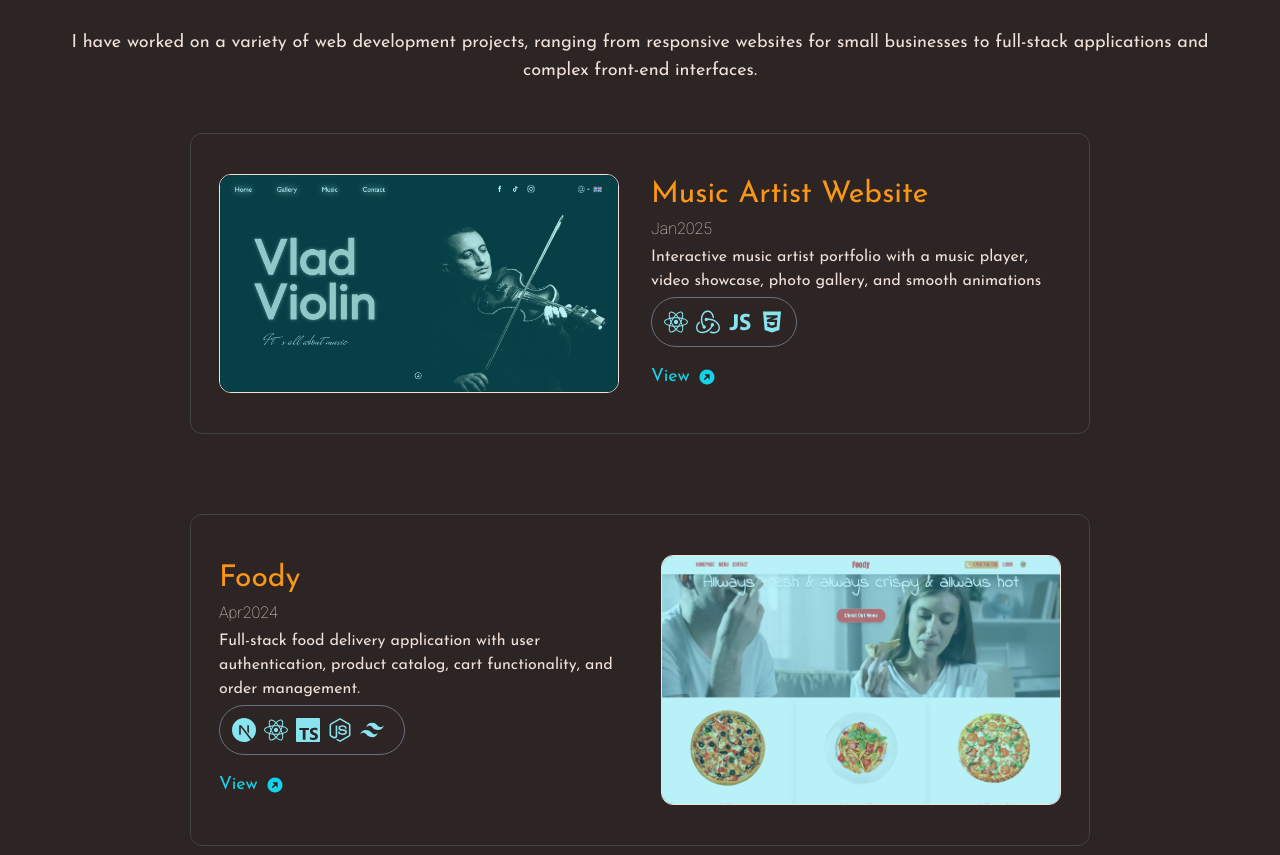
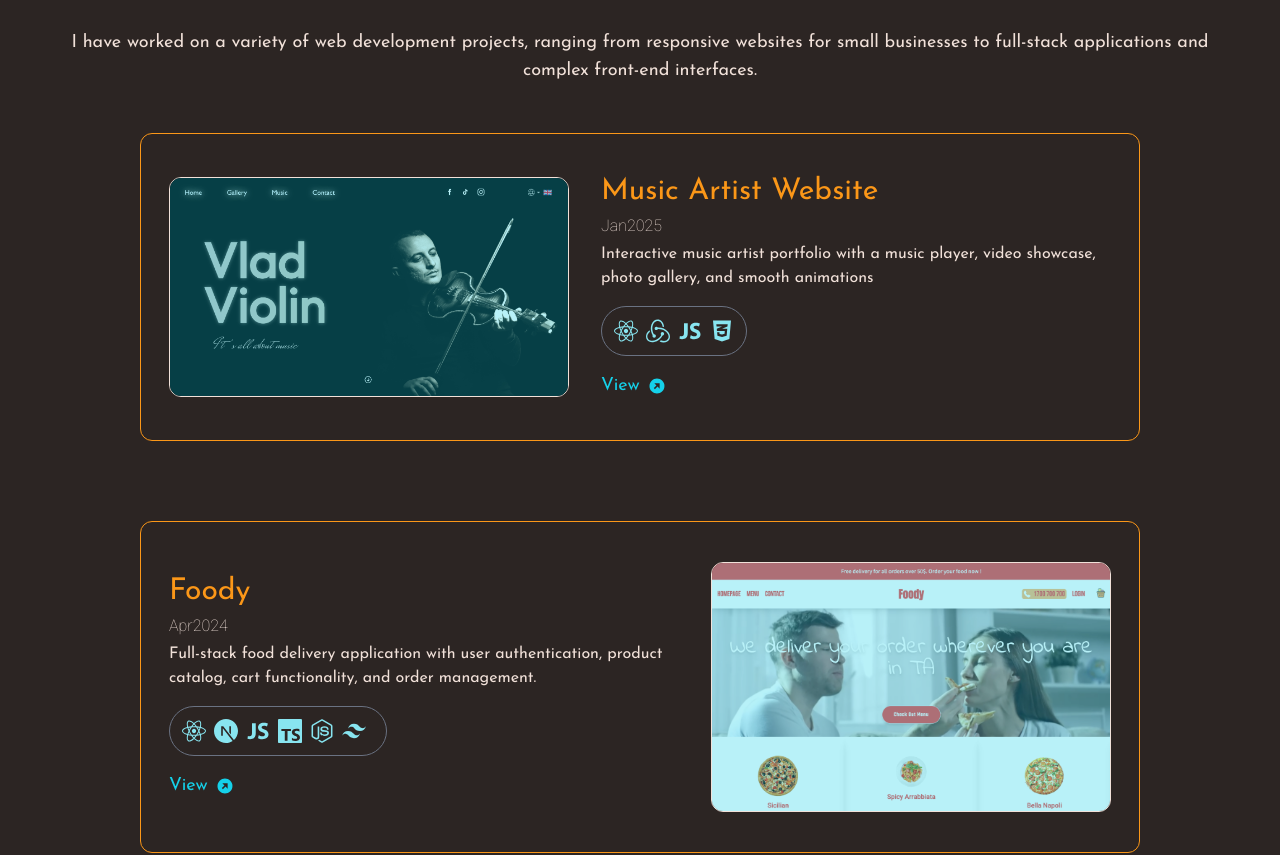
Before and after one commit to nightshiftmaster/developer-portfolio, a React (Vite) app: page / in a window 1280 px wide. Shown: the part 2900-3755 px from the top of the page. Built offline with nearby package versions, Linux system fonts and the light colour scheme; a web font is replaced by a local one.

Commit message:
update fotos projects

```diff
--- a/src/assets/constants.js
+++ b/src/assets/constants.js
@@ -47,8 +47,9 @@ export const projects = [
     description:
       "Full-stack food delivery application with user authentication, product catalog, cart functionality, and order management.",
     stack: [
+      "React",
       "Next.js",
-      "React",
+      "JavaScript",
       "TypeScript",
       "Node.js",
       "Tailwindcss",
@@ -64,10 +65,11 @@ export const projects = [
     description:
       "Full-stack e-commerce platform with user authentication, product search, and cart functionality.",
     stack: [
+      "React",
       "Next.js",
-      "React",
+      "JavaScript",
+      "TypeScript",
       "Redux",
-      "TypeScript",
       "Node.js",
       "Tailwindcss",
       "MongoDB",
@@ -83,8 +85,9 @@ export const projects = [
       "Full-stack music streaming application with genre and artist exploration, real-time charts, search functionality, audio player and responsive design.",
     stack: [
       "React",
+      "JavaScript",
+      "Redux",
       "Express.js",
-      "Redux",
       "Node.js",
       "Tailwindcss",
       "MongoDB",
@@ -98,7 +101,7 @@ export const projects = [
     year: "Oct2023",
     description:
       "Portfolio website with project showcase, blog, and contact form.",
-    stack: ["Next.js", "React", "TypeScript", "Tailwindcss"],
+    stack: ["React", "Next.js", "JavaScript", "TypeScript", "Tailwindcss"],
     image: "/images/portfolimix.png",
     align: "left",
     link: "https://github.com/nightshiftmaster/Portfolimix-app",
--- a/src/components/projectsSection/ProjectsMain.jsx
+++ b/src/components/projectsSection/ProjectsMain.jsx
@@ -7,7 +7,7 @@ export const ProjectsMain = () => {
   return (
     <div id="projects" className="max-w-[1200px] mx-auto px-4 ">
       <ProjectsText />
-      <div className="flex flex-col gap-20 max-w-[900px] mx-auto mt-12">
+      <div className="flex flex-col gap-20 max-w-[1000px] mx-auto mt-12">
         {projects.map((item, index) => {
           return <SingleProject key={index} {...item} />;
         })}
--- a/src/components/projectsSection/SingleProject.jsx
+++ b/src/components/projectsSection/SingleProject.jsx
@@ -6,11 +6,11 @@ export const SingleProject = ({ ...item }) => {
   const { title, year, description, stack, image, link, align } = item;
   return (
     <div
-      className={`flex w-full flex-col-reverse items-center  border-darkgrey border py-10 px-7 rounded-xl gap-8 ${
+      className={`flex w-full flex-col-reverse items-center  border-orange border  py-10 px-7 rounded-xl gap-8 ${
         align === "left" ? "md:flex-row-reverse" : "md:flex-row"
       } justify-end`}
     >
-      <div className="md:w-[40vw] w-[80vw]  flex flex-col gap-1">
+      <div className=" flex flex-col gap-1">
         <h2 className="md:text-3xl text-2xl md:text-left text-center text-orange">
           {title}
         </h2>
@@ -20,7 +20,7 @@ export const SingleProject = ({ ...item }) => {
           {year}
         </h2>
         <p className="text-white md:text-left text-center ">{description}</p>
-        <div className="m-auto md:m-0  flex flex-row gap-2 mt-3 border w-fit border-gray-500 rounded-full p-3">
+        <div className="m-auto md:m-0 md:mt-3 flex flex-row gap-2 mt-3 border w-fit border-gray-500 rounded-full p-3">
           {stack.map((skill, index) => {
             return <StackItem key={index} skill={skill} />;
           })}
```
Also changed, not shown: public/images/foody.png, public/images/gadgethub.png (added).
